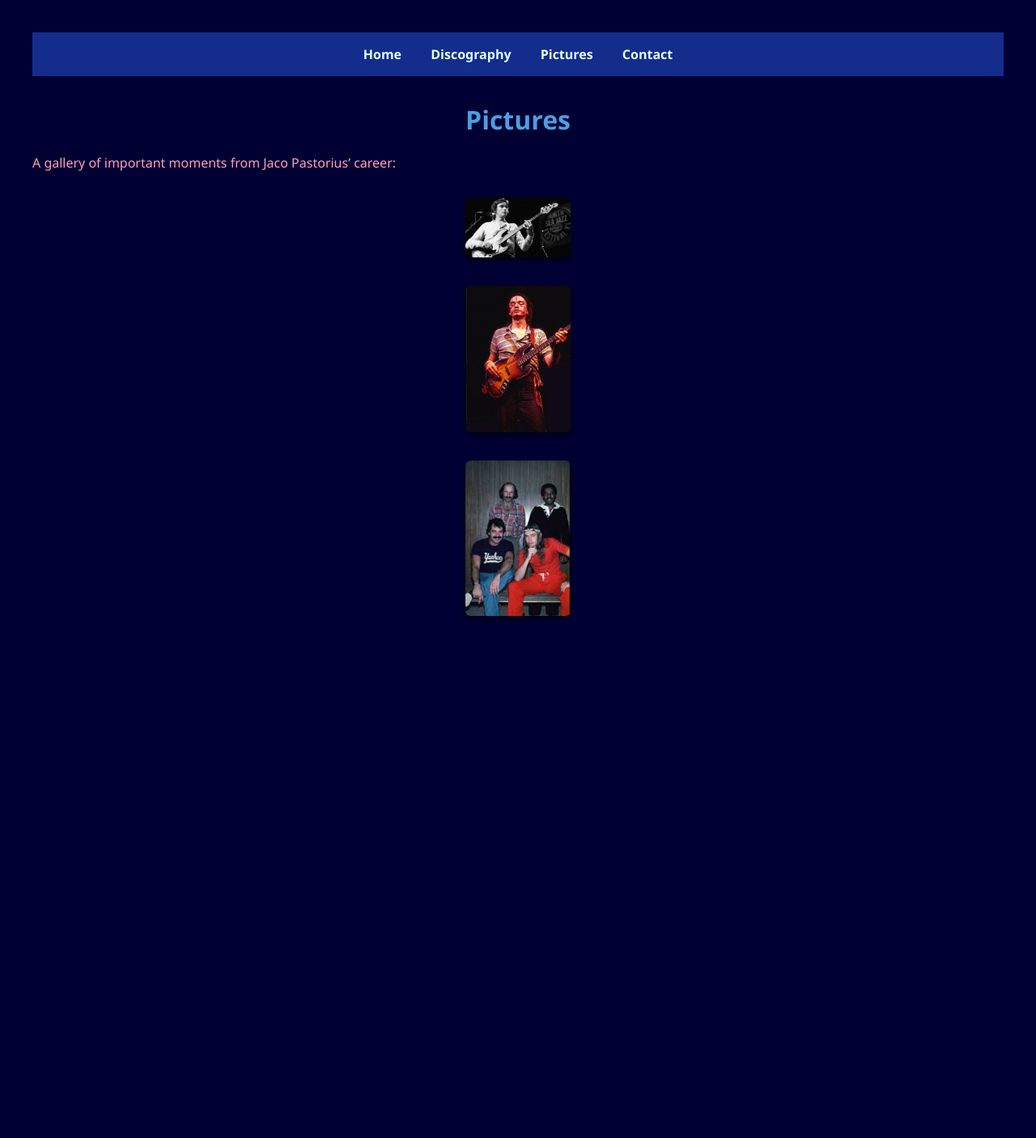
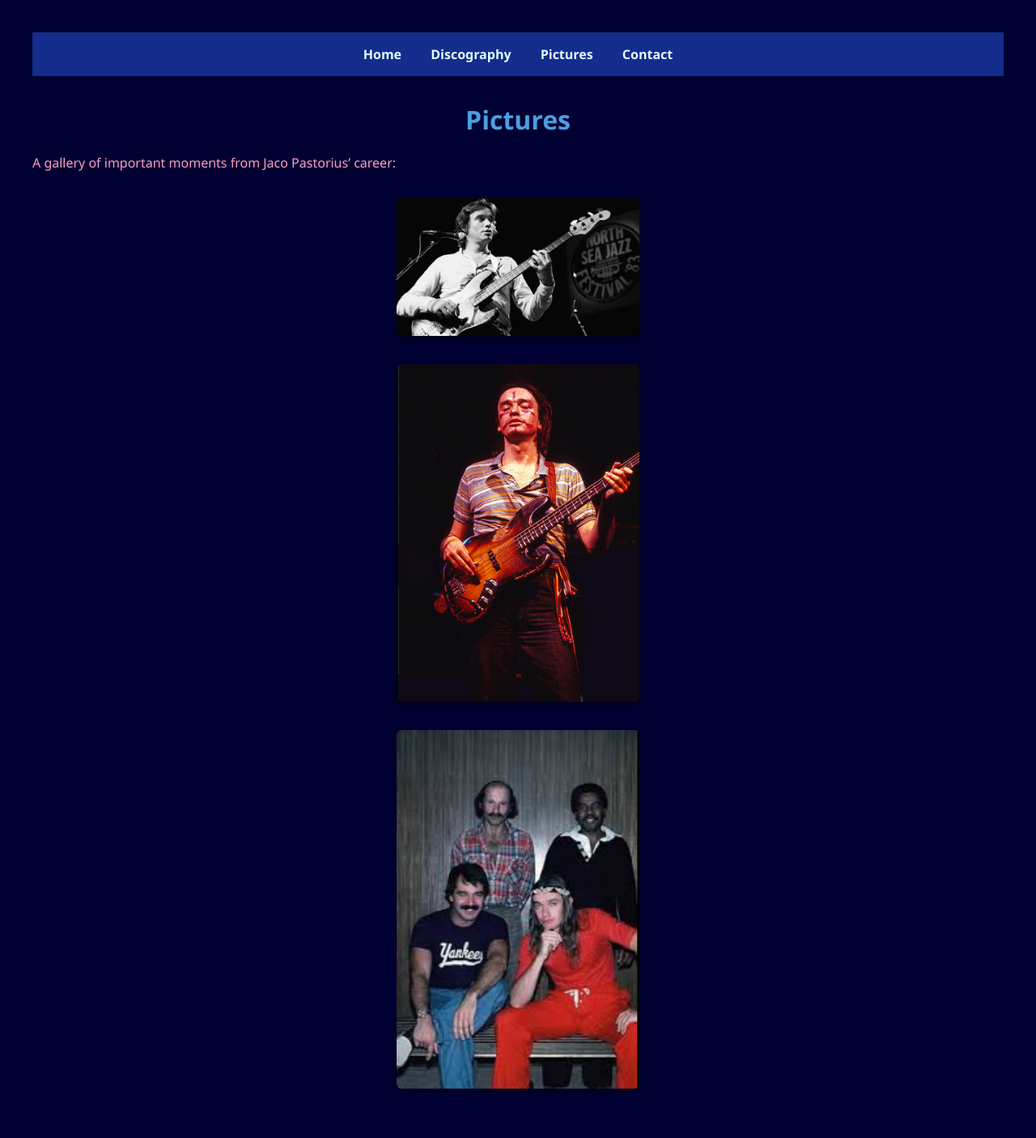
Before and after one commit to ashenone631/ashenone631.github.io, a Jekyll site: the page built from pictures.md, in a window 1280 px wide. Shown: the whole page at 81% size. Built offline with Jekyll 4.4.1, drawn with Linux system fonts in a browser that asks for light colours; before the commit the page ends 900 px from its top, so only the background shows below that.

Commit message:
Update style.css

```diff
--- a/assets/css/style.css
+++ b/assets/css/style.css
@@ -70,7 +70,7 @@ a:hover {
 
 /* Album images */
 .tooltip img {
-  width: 130px;            /* Smaller size */
+  width: 300px;            /* Smaller size */
   border-radius: 6px;
   box-shadow: 0 4px 8px rgba(0, 0, 0, 0.5);
   transition: transform 0.2s ease;
```
